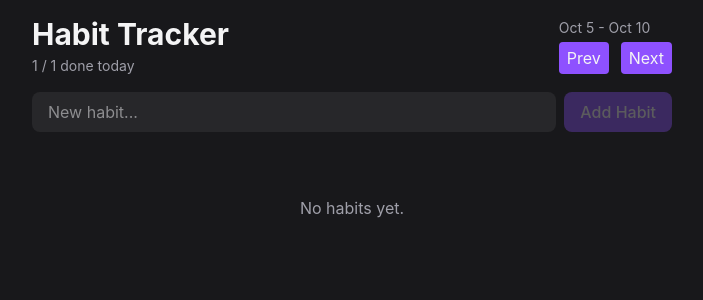
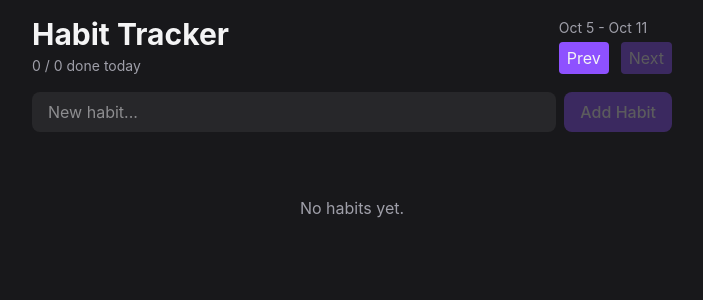
Before and after one commit to cedd15/habit-tracker-react, a React (Vite) app: page / in a window 1280 px wide. Shown: the top 300 px of the page, without its empty margins (288-991 px from the left). Built offline with nearby package versions, Linux system fonts and the light colour scheme.

Commit message:
Reactive Header

```diff
--- a/src/App.tsx
+++ b/src/App.tsx
@@ -2,18 +2,27 @@ import { useState } from "react";
 import { HabitForm } from "./components/HabitForm"
 import { HabitList } from "./components/HabitList"
 import { Header } from "./components/Header"
-import type { Habit } from "./types/Habit";
 import { HabitProvider } from "./context/HabitProvider";
+import { addWeeks, startOfWeek, endOfWeek, eachDayOfInterval } from "date-fns";
 
 export default function App() {
+  const [weekOffset, setWeekOffset] = useState(0);
 
+  const week = addWeeks(new Date(), weekOffset);
+  const visibleDates = eachDayOfInterval({
+    start: startOfWeek(week, { weekStartsOn: 1 }),
+    end: endOfWeek(week, { weekStartsOn: 1 })
+  });
 
   return (
     <div className="max-w-2xl mx-auto p-4 flex flex-col gap-4">
       <HabitProvider>
-        <Header />
+        <Header
+          visibleDates={visibleDates}
+          onPrevWeek={() => setWeekOffset(weekOffset - 1)}
+          onNextWeek={() => setWeekOffset(weekOffset + 1)} />
         <HabitForm />
-        <HabitList />
+        <HabitList visibleDates={visibleDates} />
       </HabitProvider>
     </div>
   )
--- a/src/components/HabitItem.tsx
+++ b/src/components/HabitItem.tsx
@@ -1,19 +1,15 @@
-import { eachDayOfInterval, endOfWeek, format, isFuture, isSameDay, startOfDay, startOfWeek, subDays } from "date-fns";
+import { format, isFuture, isSameDay, subDays } from "date-fns";
 import type { Habit } from "../types/Habit";
 import { Button } from "./Button";
 import { useHabits } from "../context/useHabits";
 
 type HabitItemProps = {
     habit: Habit;
+    visibleDates: Date[];
 }
 
-export function HabitItem({ habit }: HabitItemProps) {
+export function HabitItem({ habit, visibleDates }: HabitItemProps) {
     const { deleteHabit, toggleHabitCompletion } = useHabits();
-
-    const visibleDates = eachDayOfInterval({
-        start: startOfWeek(new Date(), { weekStartsOn: 1 }),
-        end: endOfWeek(new Date(), { weekStartsOn: 1 })
-    });
 
     const streak = calculateStreaks(habit.completionDates ?? []);
 
--- a/src/components/HabitList.tsx
+++ b/src/components/HabitList.tsx
@@ -1,7 +1,11 @@
 import { useHabits } from "../context/useHabits";
 import { HabitItem } from "./HabitItem";
 
-export function HabitList() {
+type HabitListProps = {
+    visibleDates: Date[];
+}
+
+export function HabitList({ visibleDates }: HabitListProps) {
     const { habits } = useHabits();
 
     if (habits.length === 0) {
@@ -13,6 +17,7 @@ export function HabitList() {
             <HabitItem
                 key={habit.id}
                 habit={habit}
+                visibleDates={visibleDates}
             />
         ))}
     </div>
--- a/src/components/Header.tsx
+++ b/src/components/Header.tsx
@@ -1,18 +1,37 @@
+import { format, isToday } from "date-fns";
+import { useHabits } from "../context/useHabits";
 import { Button } from "./Button";
 
-export function Header() {
+type HeaderProps = {
+  visibleDates: Date[];
+  onPrevWeek: () => void;
+  onNextWeek: () => void;
+};
+
+export function Header({ visibleDates, onPrevWeek, onNextWeek }: HeaderProps) {
+  const { habits } = useHabits();
+
+  const doneHabits = habits.filter((habit) => habit.completionDates?.some(completedDay => isToday(completedDay))).length;
+  const totalHabits = habits.length;
+
+  const dateRange =`${format(visibleDates[0], "MMM d")} - ${format(visibleDates[visibleDates.length - 1], "MMM d")}`;
+
   return (
     <header className="flex items-center justify-between">
       <div className="flex flex-col gap-1">
         <h1 className="text-3xl font-bold">Habit Tracker</h1>
-        <span className="text-zinc-400 text-sm">1 / 1 done today</span>
+        <span className="text-zinc-400 text-sm">{doneHabits} / {totalHabits} done today</span>
       </div>
 
       <div className="flex flex-col gap-1">
-        <span className="text-zinc-400 text-sm"> Oct 5 - Oct 10</span>
+        <span className="text-zinc-400 text-sm">{dateRange}</span>
         <div className="flex items-center gap-3">
-          <Button variant="primary">Prev</Button>
-          <Button variant="primary">Next</Button>
+          <Button variant="primary" onClick={onPrevWeek}>
+            Prev
+          </Button>
+          <Button variant="primary" onClick={onNextWeek} disabled={visibleDates.some(date => isToday(date))}>
+            Next
+          </Button>
         </div>
       </div>
     </header>
```
